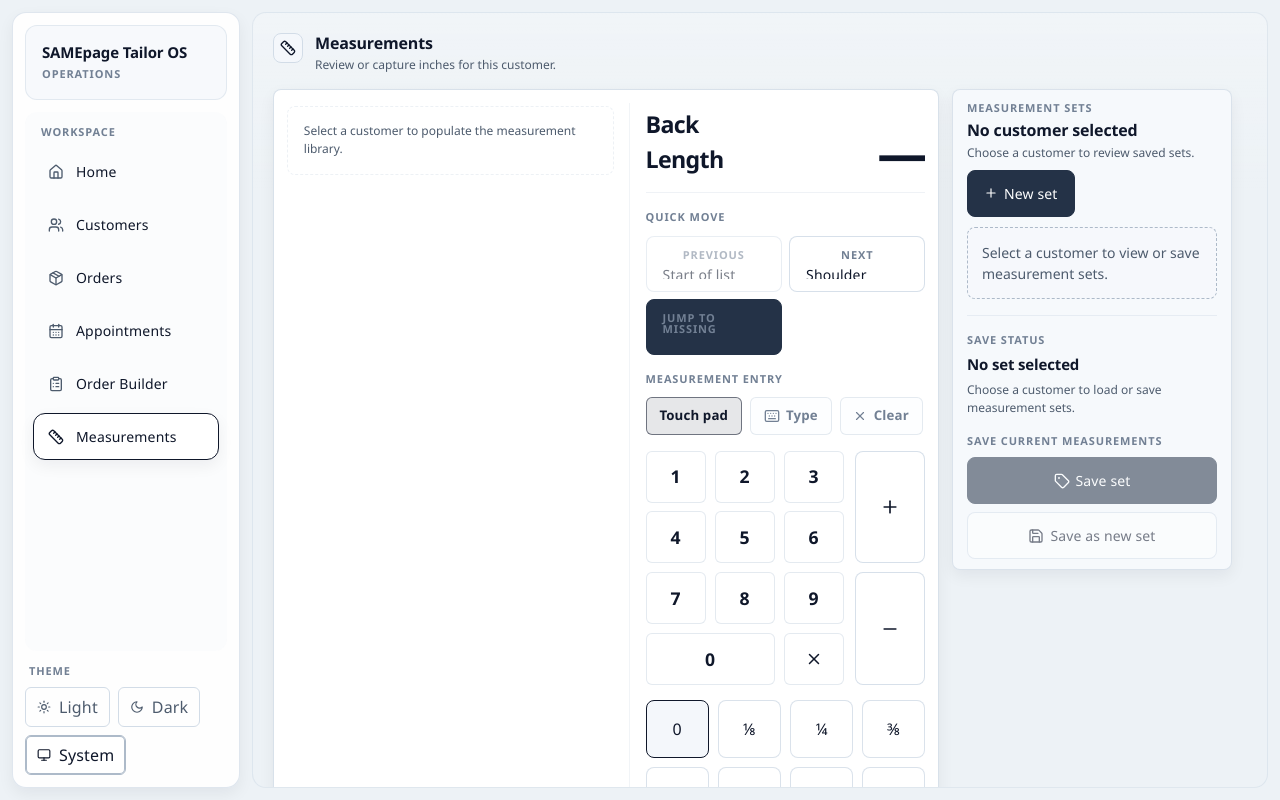
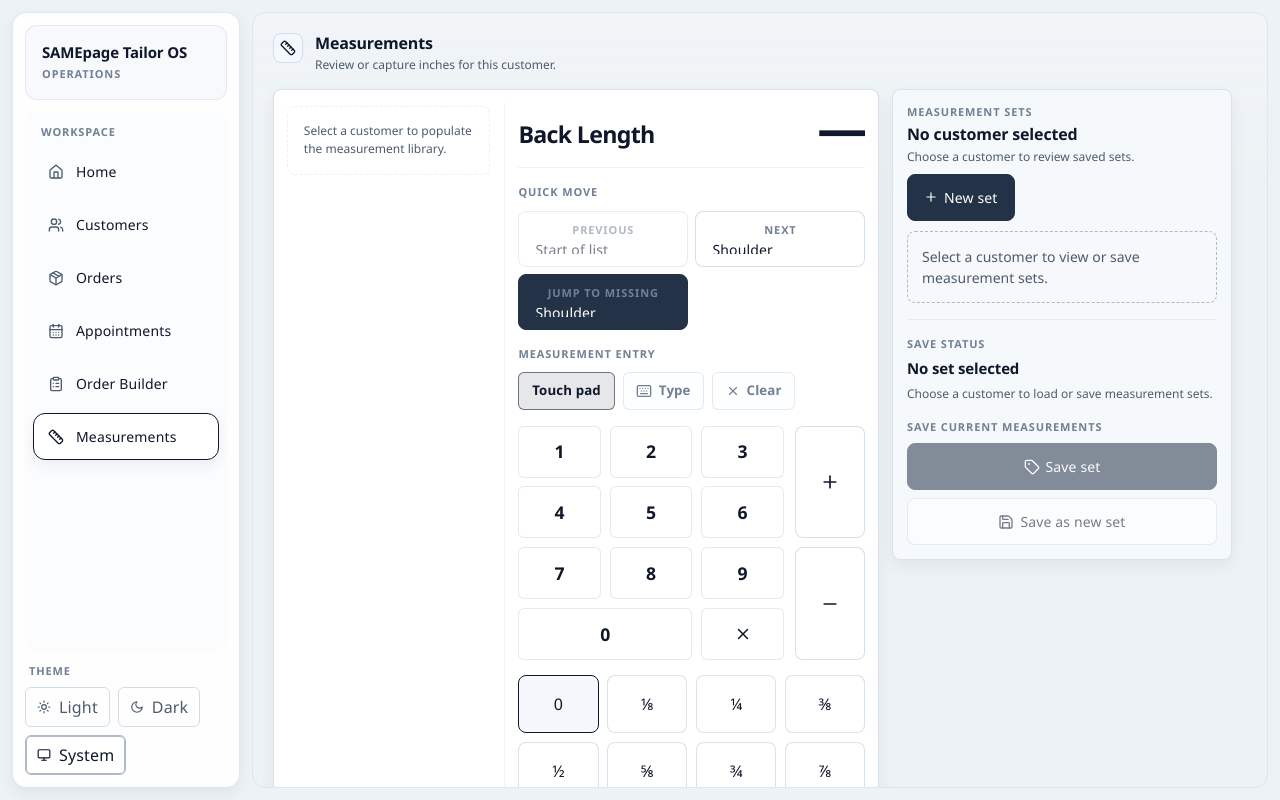
Before and after one commit to EvilHidden/maximus-prototype, a React (Vite) app: page / in a window 1280 px wide. Both pictures are taken after a click on the button "Measurements". Built offline with nearby package versions, Linux system fonts and the light colour scheme.

Commit message:
Standardize measurements rail width

```diff
--- a/src/features/measurements/components/MeasurementSetsWorkbench.tsx
+++ b/src/features/measurements/components/MeasurementSetsWorkbench.tsx
@@ -33,7 +33,7 @@ export function MeasurementSetsWorkbench({
   const sourceValues = selectedSet ? selectedSet.values : draftMeasurements;
 
   return (
-    <section className="app-measurements-set-board">
+    <section className="app-measurements-set-board app-measurements-workbench__list">
       {customer ? (
         <div className="app-measurements-set-board__grid">
           <article key={selectedSet?.id ?? "draft"} className="app-measurements-set-panel">
--- a/src/index.css
+++ b/src/index.css
@@ -593,6 +593,10 @@ textarea:focus-visible {
   min-width: 0;
 }
 
+.app-measurements-workbench__list {
+  min-width: 0;
+}
+
 .app-measurements-workbench__editor {
   min-width: 0;
 }
@@ -1283,16 +1287,16 @@ textarea:focus-visible {
   }
 
   .app-measurements-layout {
-    grid-template-columns: minmax(0, 1fr) 296px;
+    grid-template-columns: minmax(0, 1fr) var(--app-support-rail-width);
   }
 
   .app-measurements-layout .app-support-rail-fixed {
-    min-width: 296px;
-    max-width: 296px;
+    min-width: var(--app-support-rail-width);
+    max-width: var(--app-support-rail-width);
   }
 
   .app-measurements-workbench {
-    grid-template-columns: minmax(0, 1.14fr) minmax(20rem, 0.96fr);
+    grid-template-columns: minmax(15.5rem, 0.84fr) minmax(21rem, 1.16fr);
     align-items: stretch;
     gap: 1.1rem;
     min-height: clamp(32rem, calc(100vh - 15.5rem), 44rem);
@@ -1432,16 +1436,16 @@ textarea:focus-visible {
 
 @media (min-width: 1367px) {
   .app-measurements-layout {
-    grid-template-columns: minmax(0, 1fr) 304px;
+    grid-template-columns: minmax(0, 1fr) var(--app-support-rail-width);
   }
 
   .app-measurements-layout .app-support-rail-fixed {
-    min-width: 304px;
-    max-width: 304px;
+    min-width: var(--app-support-rail-width);
+    max-width: var(--app-support-rail-width);
   }
 
   .app-measurements-workbench {
-    grid-template-columns: minmax(0, 1.05fr) minmax(26rem, 1fr);
+    grid-template-columns: minmax(16.5rem, 0.8fr) minmax(26rem, 1.2fr);
     gap: 1.35rem;
     min-height: clamp(34rem, calc(100vh - 16rem), 46rem);
     overflow: hidden;
@@ -1464,14 +1468,14 @@ textarea:focus-visible {
 
 @media (min-width: 1000px) and (max-width: 1366px) {
   .app-measurements-layout {
-    grid-template-columns: minmax(0, 1fr) 280px;
+    grid-template-columns: minmax(0, 1fr) var(--app-support-rail-width);
   }
 
   .app-measurements-layout .app-support-rail-fixed {
     position: sticky;
     top: 0;
-    min-width: 280px;
-    max-width: 280px;
+    min-width: var(--app-support-rail-width);
+    max-width: var(--app-support-rail-width);
   }
 
   .app-measurements-workspace__editor {
@@ -1479,14 +1483,14 @@ textarea:focus-visible {
   }
 
   .app-measurements-workbench {
-    grid-template-columns: minmax(0, 1.1fr) minmax(18.5rem, 0.9fr);
-    gap: 0.95rem;
+    grid-template-columns: minmax(12rem, 0.72fr) minmax(17rem, 1.28fr);
+    gap: 0.85rem;
     min-height: clamp(30rem, calc(100vh - 15rem), 40rem);
     overflow: hidden;
   }
 
   .app-measurements-workbench__editor {
-    padding-left: 0.95rem;
+    padding-left: 0.85rem;
   }
 
   .app-measurements-pad__hero {
--- a/src/screens/MeasurementsScreen.tsx
+++ b/src/screens/MeasurementsScreen.tsx
@@ -202,7 +202,7 @@ export function MeasurementsScreen({
             </div>
           </Surface>
 
-          <Surface tone="support" className="app-support-rail-fixed px-3.5 py-2.5 app-measurements-rail">
+          <Surface tone="support" className="app-support-rail-fixed w-full p-3.5 app-measurements-rail">
             <div className="space-y-4">
               <div className="border-b border-[var(--app-border)]/45 pb-4">
                 <SavedMeasurementsRail
```
